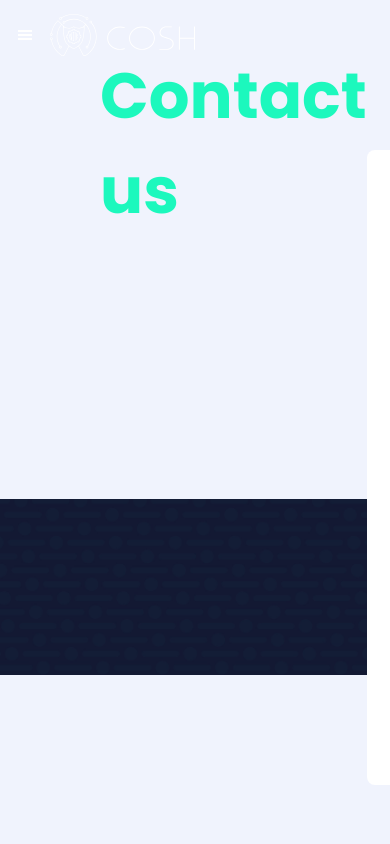
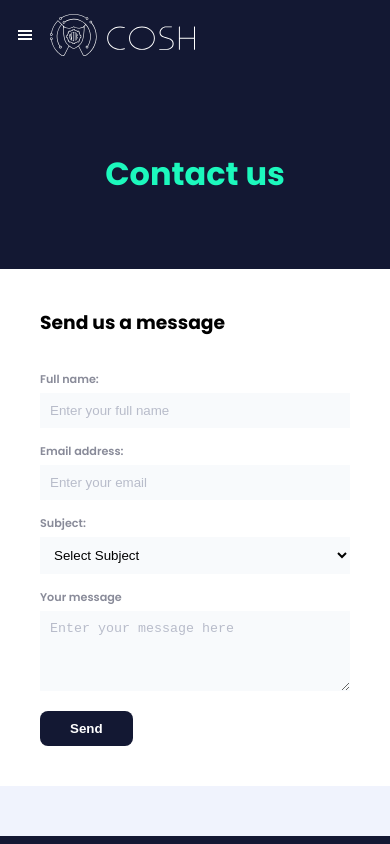
Before and after one commit to COSH-NITK/cosh-website, a React (Create React App) app: page /contact in a window 390 px wide. Shown: the top 844 px of the page. Built offline with nearby package versions, Linux system fonts and the light colour scheme.

Commit message:
added email functionality

```diff
--- a/package.json
+++ b/package.json
@@ -6,6 +6,7 @@
     "@testing-library/jest-dom": "^5.16.1",
     "@testing-library/react": "^12.1.2",
     "@testing-library/user-event": "^13.5.0",
+    "emailjs-com": "^3.2.0",
     "react": "^17.0.2",
     "react-dom": "^17.0.2",
     "react-icons": "^4.3.1",
--- a/src/App.js
+++ b/src/App.js
@@ -7,6 +7,7 @@ import About from './Components/About/About'
 import Contact from './Components/Contact/Contact'
 import HowWeWork from './Components/HowWeWork/HowWeWork'
 import Domains from './Components/Domains/Domains'
+import Events from './Components/Events/Events'
 
 import { BrowserRouter as Router, Routes ,Route, Navigate } from 'react-router-dom';
 
@@ -23,6 +24,7 @@ function App() {
         <Route path='/contact' element={<Contact/>} />
         <Route path='/how-we-work' element={<HowWeWork/>} />
         <Route path='/domains' element={<Domains/>} />
+        <Route path='/events' element={<Events/>} />
         <Route exact path="/" element={<Navigate replace to="/home" />}>
         </Route>
         </Routes>
--- a/src/Components/Contact/Contact.jsx
+++ b/src/Components/Contact/Contact.jsx
@@ -1,35 +1,103 @@
 import './Contact.scss';
 
-import React, {useEffect} from 'react'
+import React, {useEffect, useState} from 'react'
+import { send } from 'emailjs-com';
 
 import bg from '../../Assets/contact_bg.jpg';
+import { BsFillCheckCircleFill } from 'react-icons/bs';
 
 function Contact() {
+
+    const [toSend, setToSend] = useState({
+        from_name: '',
+        from_email: '',
+        category: '',
+        message: '',
+      });
+    const [sent, setSent] = useState(0);
+
+      const onSubmit = (e) => {
+        console.log("submitting");
+        setSent(1)
+        e.preventDefault();
+        send(
+          'service_deh084i',
+          'template_hvjlbuy',
+          toSend,
+          'user_M5X53c6LRReh8dn7ZUrfs'
+        )
+        .then((response) => {
+            console.log('SUCCESS!', response.status, response.text);
+            setSent(2);
+            setTimeout(()=>{
+                setSent(0);
+            }, 5000);
+            setToSend(
+                {
+                    from_name: '',
+                    from_email: '',
+                    category: '',
+                    message: '',
+                  }
+            );
+          })
+          .catch((err) => {
+            console.log('FAILED...', err);
+            setSent(-1);
+            setTimeout(()=>{
+                setSent(0);
+            }, 5000)
+          });
+      };
+
+      const categoryName = ['Select category', 'Collaboration', 'Inquiry', 'Complaint'];
+      const handleChange = (e) => {
+        if(e.target.name==='category') setToSend({ ...toSend, [e.target.name]: categoryName[e.target.value] })
+        else setToSend({ ...toSend, [e.target.name]: e.target.value })
+      };
+
+      useEffect(() => {console.log(toSend)}, [toSend]);
 
 
     return (
         <div className="contactDiv">
             <div className="contactSection1">
-                <img src={bg} className="bg" alt="background" />
+                {/* <img src={bg} className="bg" alt="background" />     */}
+                <div className="bg"></div>
                 <h1>Contact us</h1>
-                <form className="card">
+                <form className="card" onSubmit={onSubmit}>
                     <h3>Send us a message</h3>
-                    <label for="name">Full name: </label>
-                    <input type="text" id="name" name="name" placeholder="Enter your full name"/>
-                    <label for="email">Email address: </label>
-                    <input type="text" id="email" name="email" placeholder="Enter your email"/>
+                    <label for="from_name">Full name: </label>
+                    <input type="text" id="name" name="from_name" value={toSend.from_name} onChange={handleChange} placeholder="Enter your full name"/>
+                    <label for="from_email">Email address: </label>
+                    <input type="text" id="email" name="from_email" value={toSend.from_email} onChange={handleChange} placeholder="Enter your email"/>
                     <label for="subject">Subject: </label>
-                    <select>
+                    <select name="category" onChange={handleChange}>
                         <option value="0">Select Subject</option>
                         <option value="1">Collaboration</option>
                         <option value="2">Inquiry</option>
                         <option value="3">Complaint</option>
                     </select>
                     <label for="message">Your message</label>
-                    <textarea id="w3review" name="w3review" rows="4" placeholder="Enter your message here">
+                    <textarea id="message" name="message" value={toSend.message} onChange={handleChange} rows="4" placeholder="Enter your message here">
                     </textarea>
 
-                    <button className="button-dark">Send</button>
+                    <div className="sendRow">
+                        <button className="button-dark" type='submit'>Send</button>
+                        {
+                            sent === 1
+                            ? <p className="statusMessage">Sending.....</p>
+                            : sent === 2
+                            ? <>
+                            <p className="statusMessage green">Message sent</p>
+                            <BsFillCheckCircleFill className="tickIcon"/>
+                            </>
+                            : sent == -1
+                            ? <p className="statusMessage red">Error while sending message</p>
+                            : null
+                        }
+                    </div>
+
                 </form>
             </div>
 
--- a/src/Components/Contact/Contact.scss
+++ b/src/Components/Contact/Contact.scss
@@ -2,6 +2,7 @@
 
 .contactDiv {
     overflow: hidden;
+    background-color: white;
 
     .contactSection1 {
         // height: 80vh;
@@ -11,20 +12,42 @@
         justify-content: space-between;
         align-items: flex-start;
         padding: 0 100px;
+        // margin-bottom: 100px;
+
+        @media only screen and (max-width: 1200px) {
+            flex-direction: column;
+            align-items: center;
+        }
+        @media only screen and (max-width: 600px) {
+            padding: 0;
+        }
 
         .bg {
             position: absolute;
+            background-color: $darkBlue;
             width: 100%;
-            margin: 0;
-            left: 0;
-            bottom: 20vh;
+            height: 80vh;
+            box-sizing: border-box;
+            right: 0;
         }
+        // .bg {
+        //     position: absolute;
+        //     width: 100%;
+        //     margin: 0;
+        //     left: 0;
+        //     bottom: 20vh;
+        // }
 
         h1 {
             margin-top:25%;
             color: $green;
             font-size: 4em;
             z-index: 1;
+
+            @media only screen and (max-width: 600px) {
+                font-size: 2em;
+                margin-top: 150px;
+            }
         }
 
         .card {
@@ -41,6 +64,16 @@
             padding: 20px 40px;
             box-sizing: border-box;
             border-radius: 8px;
+
+            @media only screen and (max-width: 1200px) {
+                width: 100%;
+                margin: 100px 0;
+            }
+            @media only screen and (max-width: 600px) {
+                width: 100%;
+                border-radius: 0;
+                margin: 50px 0;
+            }
 
 
             label {
@@ -91,13 +124,28 @@
                 }
             }
 
-            .button-dark {
-                // display: inline-block;
-                // width: 100px;
-                border: none;
-                margin-top:20px;
-                margin-bottom: 30px;
+            .sendRow {
+                display: flex;
+                flex-direction: row;
+                align-items: center;
+
+                .button-dark {
+                    // display: inline-block;
+                    // width: 100px;
+                    border: none;
+                    margin-top:20px;
+                    margin-bottom: 20px;
+                }
+                .statusMessage {
+                    font-weight: bold;
+                    margin-left: 20px;
+                    margin-right: 10px;
+                }
+                .tickIcon {
+                    // color: $green;
+                }
             }
+
         }
     }
     .contactSection2 {
--- a/src/Components/Domains/Domains.jsx
+++ b/src/Components/Domains/Domains.jsx
@@ -25,20 +25,8 @@ function Domains() {
             const { goto } = location.state
             console.log("goto: "+goto);
             setActive(goto);
-            // if(goto === 1) {
-            //     console.log("section 1");
-            //     // scrollTo1();
-            // }
-            // if(goto === 2) {
-            //     console.log("section 2");
-            //     // scrollTo2();
-            // }
-            // if(goto === 3) {
-            //     console.log("section 3");
-            //     // scrollTo3();
-            // }
         }
-      });
+      }, [location.state]);
 
     useEffect(() => {
         const checkIfClickedOutside = e => {
--- /dev/null
+++ b/src/Components/Events/Events.jsx
@@ -0,0 +1,21 @@
+import './Events.scss'
+
+import React from 'react'
+
+import il1 from '../../Assets/il_events1.svg';
+
+function Events() {
+    return (
+        <div className="eventsDiv">
+            <div className="eventsSection1">
+                <h1>Events</h1>
+                <img src={il1} className="il1" alt="Illustration" />
+            </div>
+            <div className="eventsSection2">
+
+            </div>
+        </div>
+    )
+}
+
+export default Events
--- /dev/null
+++ b/src/Components/Events/Events.scss
@@ -0,0 +1,35 @@
+@import '../../colors.scss';
+
+.eventsDiv {
+    .eventsSection1 {
+        min-height: 70vh;
+        background-color: $darkBlue;
+        padding: 100px;
+        box-sizing: border-box;
+        display: flex;
+        flex-direction: column;
+        justify-content: center;
+        position: relative;
+        overflow: hidden;
+
+        @media only screen and (max-width: 600px) {
+            padding: 50px;
+        }
+
+        h1 {
+            color: $green;
+            font-size: 5em;
+            font-weight: 500;
+        }
+
+        .il1 {
+            position: absolute;
+            height: 150%;
+            right: 100px;
+        }
+    }
+    .eventsSection2 {
+        min-height: 60vh;
+        background-color: $lightBlue;
+    }
+}
```
Also changed, not shown: src/Assets/il_events1.svg (added), 1 other file (tests, documents, lock files or other folders).
